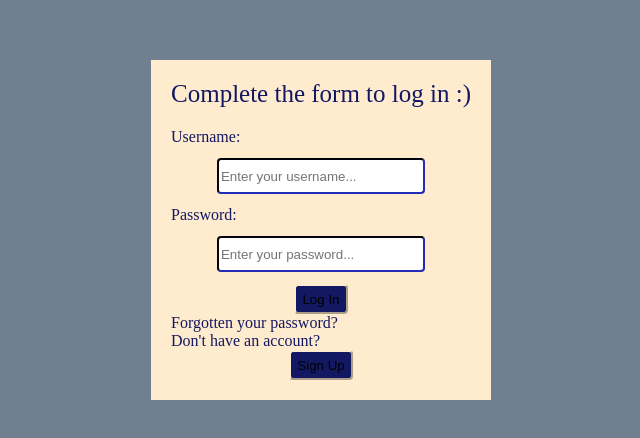
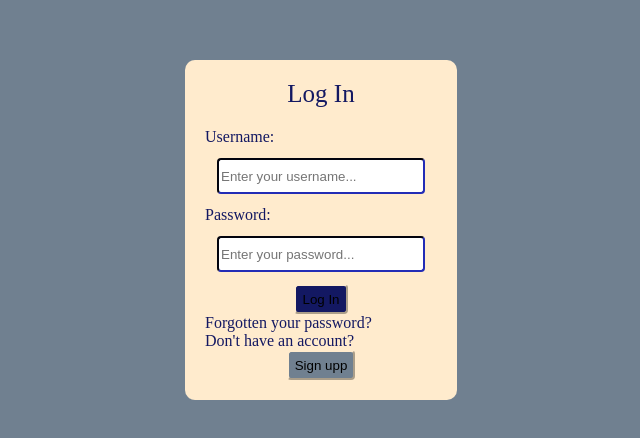
Before and after one commit to CalinFlorian7/proiect-tw, a React (Create React App) app: page /LogIn in a window 1280 px wide. Shown: the part 178-616 px from the top of the page, without its empty margins (319-959 px from the left). Built offline with nearby package versions, Linux system fonts and the light colour scheme.

Commit message:
login page modified to login-singup page

```diff
--- a/src/App.js
+++ b/src/App.js
@@ -7,7 +7,7 @@ import Profile from './pages/Profile.js'
 import MyStuff from './pages/MyStuff.js'
 import Settings from './pages/Settings.js'
 import SignOff from './pages/SignOff.js'
-
+import LogIn from './pages/LogIn.js'
 import { BrowserRouter as Router, Routes, Route } from 'react-router-dom'
 
 function App() {
@@ -22,6 +22,7 @@ function App() {
                     <Route path="/Profile" Component={Profile} />
                     <Route path="/Settings" Component={Settings} />
                     <Route path="/SignOff" Component={SignOff} />
+                    <Route path="/LogIn" Component={LogIn} />
                 </Routes>
             </Router>
         </div>
--- a/src/index.js
+++ b/src/index.js
@@ -1,7 +1,7 @@
 import React from 'react'
 import ReactDOM from 'react-dom/client'
 import './index.css'
-// import App from './App';
+// import App from './App'
 import LogIn from './pages/LogIn'
 const root = ReactDOM.createRoot(document.getElementById('root'))
 root.render(
--- a/src/pages/LogIn.css
+++ b/src/pages/LogIn.css
@@ -23,22 +23,29 @@ body {
     align-items: center;
     justify-content: center;
     top: 100px;
+    border-radius: 10px;
 }
 .label-span {
-    justify-content: start;
+    /* justify-content: start; */
     align-self: self-start;
 }
 span {
     color: #131862;
 }
-button {
+.submit {
+    border-color: blanchedalmond;
+    border-radius: 4px;
+    background-color: slategray;
+    height: 30px;
+}
+.submit-gray {
     border-color: blanchedalmond;
     border-radius: 4px;
     background-color: #131862;
     height: 30px;
 }
 button:hover {
-    background-color: slategray;
+    cursor: pointer;
 }
 input {
     height: 30px;
@@ -47,3 +54,13 @@ input {
     border-radius: 4px;
     margin: 12px;
 }
+.div-span {
+    display: flex;
+    flex-direction: column;
+    /* align-self: self-start; */
+    width: 100%;
+}
+
+.div-span span {
+    align-self: self-start;
+}
--- a/src/pages/LogIn.js
+++ b/src/pages/LogIn.js
@@ -1,17 +1,12 @@
-// import React,{useState} from 'react'
-// import { Link } from 'react-router-dom'
 import './LogIn.css'
-// import SignUp from './SignUp'
+import { useState } from 'react'
 function LogIn() {
-    // const [singUp,showSignUp] = useState(false);
-    // const showSignUp = () => setShowSignUp(!showSignUp);
+    const [action, setAction] = useState('Log In')
 
     return (
         <div className="container">
             <div className="login">
-                <span className="loginTitle">
-                    Complete the form to log in :)
-                </span>
+                <span className="loginTitle">{action}</span>
                 <span className="label-span">Username:</span>
                 <input
                     type="text"
@@ -24,11 +19,31 @@ function LogIn() {
                     className="input-password"
                     placeholder="Enter your password..."
                 />
-                <button className="loginButton">Log In</button>
-                <span className="label-span">Forgotten your password?</span>
+                <button
+                    className={action === 'Log In' ? 'submit-gray' : 'submit'}
+                    onClick={() => setAction('Log In')}
+                >
+                    Log In
+                </button>
+                {action === 'Sign Up' ? (
+                    <div></div>
+                ) : (
+                    <div className="div-span">
+                        <span className="label-span">
+                            Forgotten your password?
+                        </span>
+                        <span className="label-span">
+                            Don't have an account?
+                        </span>
+                    </div>
+                )}
 
-                <span className="label-span">Don't have an account?</span>
-                <button className="sign-up">Sign Up</button>
+                <button
+                    className={action === 'Sign Up' ? 'submit-gray' : 'submit'}
+                    onClick={() => setAction('Sign Up')}
+                >
+                    Sign upp
+                </button>
                 {/* <Link to="/SignUp">Forgotten your password?</Link> */}
                 {/* <Link to="/SignUp">Don't have an account? Sign Up</Link> */}
             </div>
```
